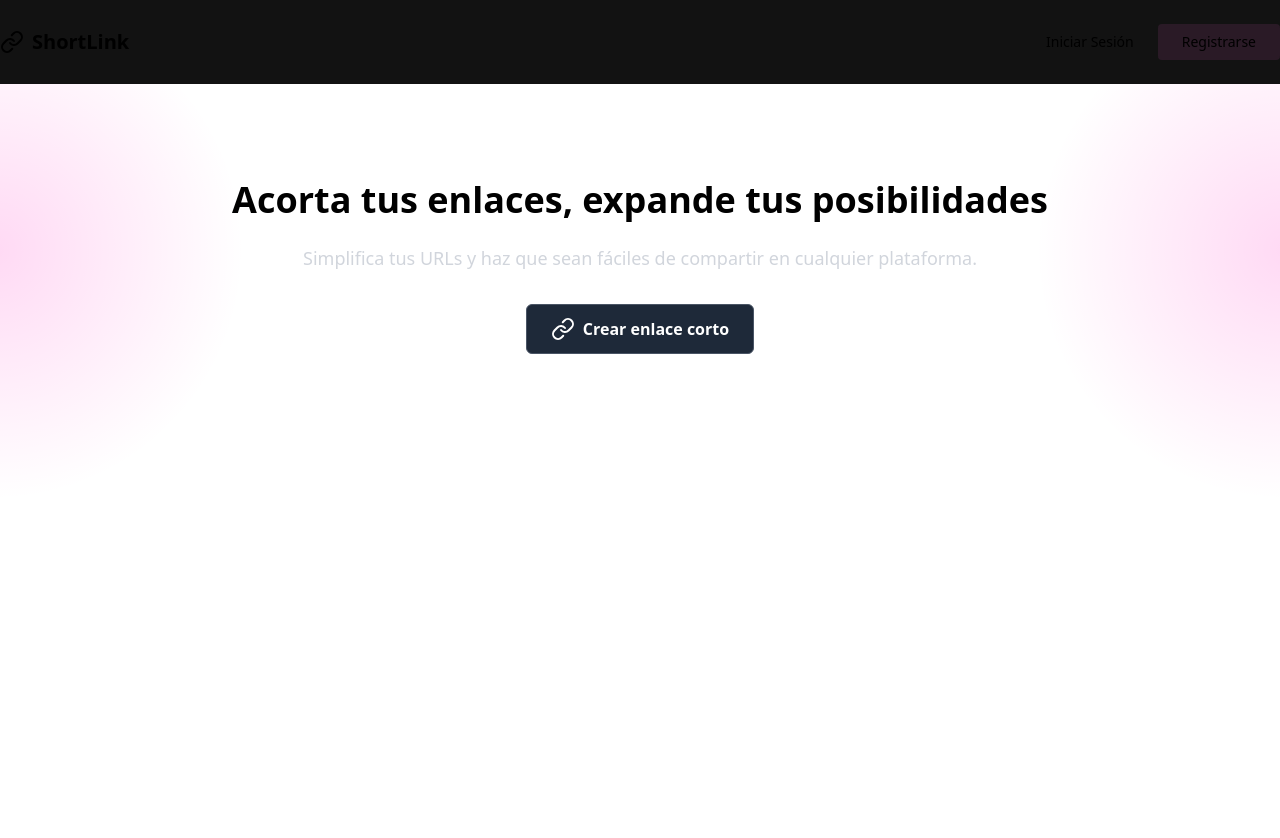
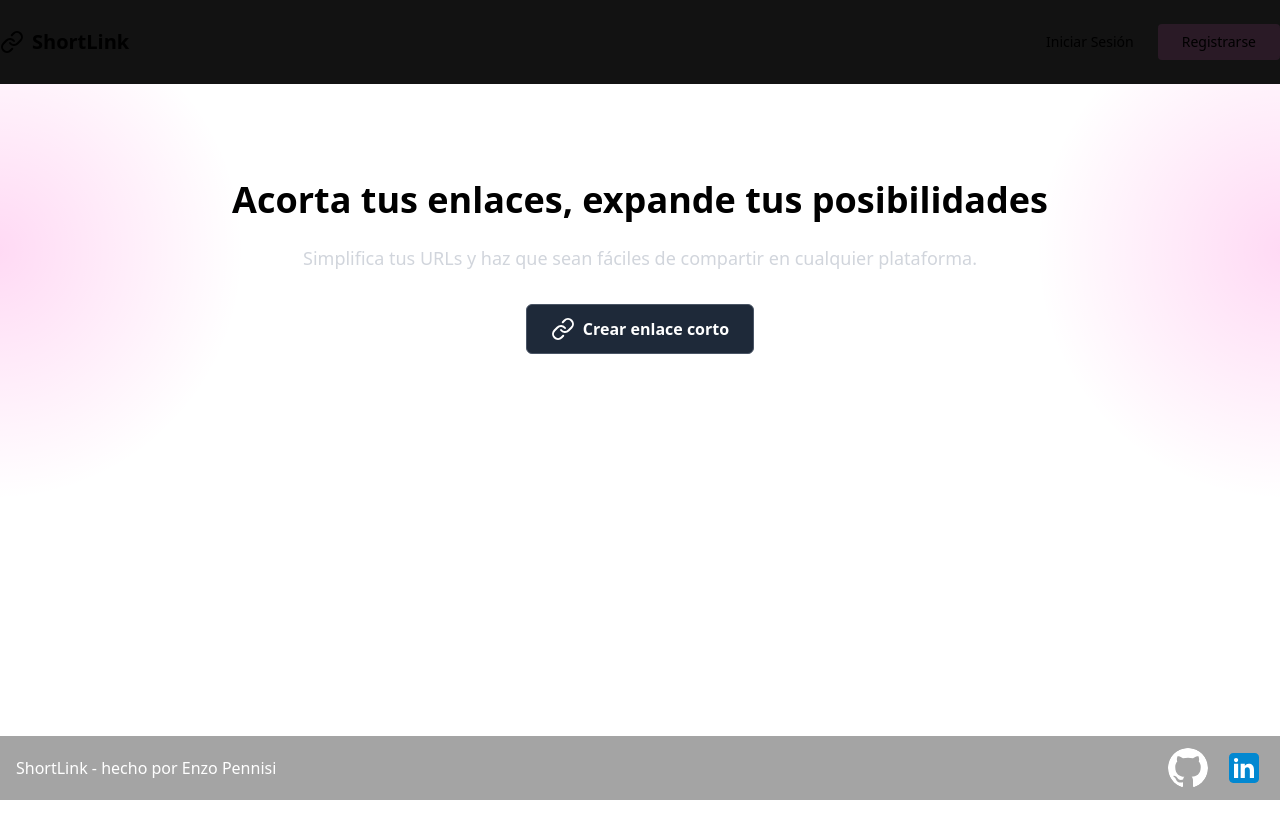
Before and after one commit to EnzoPennisi/urlShortenerFront, a React (Vite) app: page / in a window 1280 px wide. Shown: the top 838 px of the page. After the commit the page ends 800 px from the top, so only its background shows below. Built offline with nearby package versions, Linux system fonts and the light colour scheme; no server answers.

Commit message:
estilos y footer

```diff
--- a/src/App.tsx
+++ b/src/App.tsx
@@ -5,6 +5,7 @@ import { Header } from "./components/Header/Header";
 import { AuthenticationGuard } from "./components/auth0/AuthtenticationGuard";
 import { Dashboard } from "./pages/Dashboard";
 import { CallbackPage } from "./components/auth0/CallbackPage";
+import { Footer } from "./components/Footer";
 
 function App() {
   return (
@@ -22,6 +23,7 @@ function App() {
           <Route path="*" element={<Home />} />
         </Routes>
       </main>
+      <Footer />
     </>
   );
 }
--- /dev/null
+++ b/src/components/Footer.tsx
@@ -0,0 +1,30 @@
+import githubIcon from '../assets/github.svg';
+import linkedinIcon from '../assets/linkedin.svg';
+
+export function Footer() {
+    return (
+        <footer className="bg-[rgba(18,18,18,0.38)] text-white p-4 fixed bottom-0 left-0 right-0 h-16 z-10 backdrop-blur-2xl flex justify-between items-center max-w-7xl mx-auto">
+            <p>ShortLink - hecho por Enzo Pennisi</p>
+            <div className="flex gap-4">
+                <a href="https://github.com/EnzoPennisi" target='_blank' rel='noreferrer'>
+                    <img
+                        src={githubIcon}
+                        className='w-10 h-10 bg-auto rounded-full'
+                        style={{ transition: 'box-shadow 0.3s ease-in-out' }}
+                        onMouseEnter={e => e.currentTarget.style.boxShadow = '0 8px 20px rgba(255, 255, 255, 1)'}
+                        onMouseLeave={e => e.currentTarget.style.boxShadow = '0 4px 15px rgba(255, 255, 255, 0.5)'}
+                    />
+                </a>
+                <a href="https://www.linkedin.com/in/enzo-pennisi-670a882b3/" target='_blank' rel='noreferrer'>
+                    <img
+                        src={linkedinIcon}
+                        className='w-10 h-10 bg-auto rounded-xl'
+                        style={{ transition: 'box-shadow 0.3s ease-in-out' }}
+                        onMouseEnter={e => e.currentTarget.style.boxShadow = '0 8px 20px rgba(0, 119, 181, 1)'}
+                        onMouseLeave={e => e.currentTarget.style.boxShadow = '0 4px 15px rgba(0, 119, 181, 0.5)'}
+                    />
+                </a>
+            </div>
+        </footer>
+    )
+}
--- a/src/index.css
+++ b/src/index.css
@@ -13,6 +13,6 @@ body {
   display: flex;
   flex-direction: column;
   min-height: 100vh;
-  overflow: hidden;
+  overflow-x: hidden;
   overscroll-behavior: none;
 }
--- a/src/pages/Home.tsx
+++ b/src/pages/Home.tsx
@@ -3,8 +3,8 @@ import LinkIcon from "../components/Icons/LinkIcon";
 
 export function Home() {
     return (
-        <div className="min-h-screen mt-24">
-            <div className="container max-w-7xl mx-auto px-4 text-center">
+        <div className="mt-24">
+            <div className="max-w-7xl mx-auto px-4 text-center">
                 <h1 className="text-4xl font-bold mb-6">
                     Acorta tus enlaces, expande tus posibilidades
                 </h1>
```
Also changed, not shown: src/assets/github.svg (added), src/assets/linkedin.svg (added).
